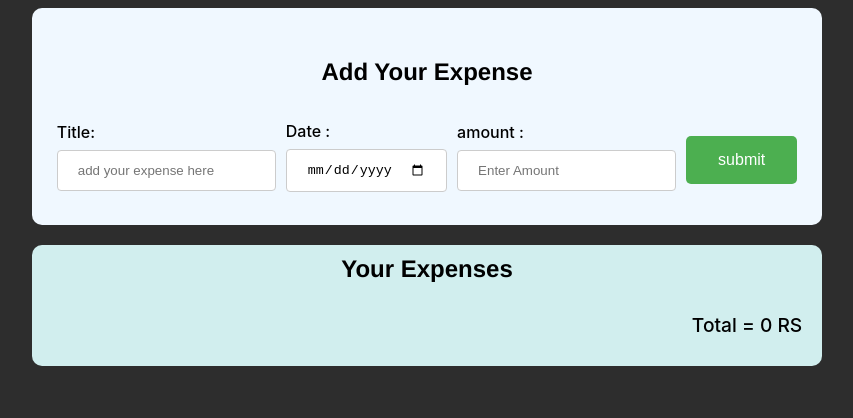
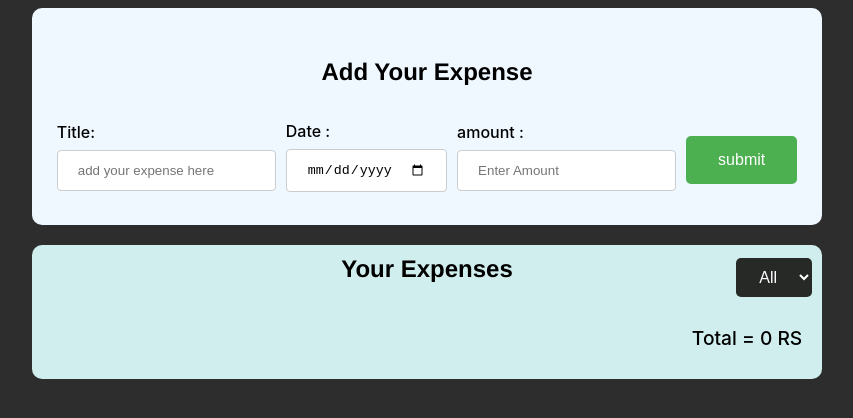
Before and after one commit to swasthikshetty10/React_JS, a React (Create React App) app in the folder learn_react_js/: page / in a window 1280 px wide. Shown: the top 418 px of the page, without its empty margins (213-1066 px from the left). Built offline with nearby package versions, Linux system fonts and the light colour scheme.

Commit message:
Expense Filter added

```diff
--- a/learn_react_js/src/Components/Expense/ExpenseForm.js
+++ b/learn_react_js/src/Components/Expense/ExpenseForm.js
@@ -19,7 +19,7 @@ function ExpenseForm(props) {
    // sending upwords from child to parent component
     const submitHandler = (event) => {
         event.preventDefault();
-        console.log(event)
+        // console.log(event)
         if(enteredExpense != "" && enteredAmount != ""){
             if (enteredDate === ""){
                 props.onSaveExpenseData( {...ExpenseData, date : new Date()})
--- a/learn_react_js/src/Components/Expense/ExpenseItems.js
+++ b/learn_react_js/src/Components/Expense/ExpenseItems.js
@@ -1,15 +1,54 @@
-import React from 'react'
+import React , {useState} from 'react'
 import ExpenseCard from './ExpenseCard'
 import './ExpenseList.css'
 function ExpenseItems(props) {
-    const total = 0
-    props.data.forEach(element => {
-        console.log(element)
-    });
+
+    const [total , setTotal] = useState(0)
+    const [toFilter , setFilter] = useState("0")
+
+    const FilterdComponent = ( ) => {
+        if(toFilter === "0"){
+            let totalsum = 0
+            props.data.forEach(element => {
+                totalsum += parseInt(element.amount)
+            });
+            setTotal(totalsum)
+            return <>
+            {props.data.map(items => <ExpenseCard data = {items}/>)}
+            </>
+        }
+        else {
+
+            let totalsum = 0
+            props.data.forEach(element => {
+
+                if( new Intl.DateTimeFormat('en', { year: 'numeric' }).format(element.date) == toFilter){
+                    totalsum += parseInt(element.amount)
+                }
+            });
+            setTotal(totalsum)
+            return <>
+            {props.data.map(items => new Intl.DateTimeFormat('en', { year: 'numeric' }).format(items.date) == toFilter && <ExpenseCard data = {items}/>)}
+            </>
+        }
+        return <><h3 style = {{textAlign : 'center' , color : 'red'}}>No Expense Found</h3></>
+    }
+
     return (
         <div className  = "ExpenseCards">
             <h2>Your Expenses</h2>
-            {  props.data.map(items => <ExpenseCard data = {items}/>) }
+            <div className = "Selector">
+            <select onChange = {(event) => {setFilter(event.target.value)}} id="filterout" name="carlist" form="carform">
+                <option value="0">All</option>
+                <option value="2021">2021</option>
+                <option value="2020">2020</option>
+                <option value="2019">2019</option>
+                <option value="2018">2018</option>
+                <option value="2018">2017</option>
+
+            </select>
+            </div>
+            <FilterdComponent/>
             <div className = "Total">
                 <p>Total =  {total} RS</p>
             </div>
--- a/learn_react_js/src/Components/Expense/ExpenseList.css
+++ b/learn_react_js/src/Components/Expense/ExpenseList.css
@@ -21,3 +21,24 @@
     text-align: end;
     padding-right: 20px;
 }
+
+.Selector {
+    display: flex;
+    padding: 10px;
+    justify-content: flex-end;
+    margin-top: -65px;
+}
+
+.Selector>select {
+    align-items: center;
+    background-color: #272927;
+    /* Green */
+    border: none;
+    color: white;
+    padding: 10px;
+    text-align: center;
+    text-decoration: none;
+    display: inline-block;
+    font-size: 16px;
+    border-radius: 5px;
+}
```
Also changed, not shown: learn_react_js/src/Components/Expense/ExpenseFilter.js (deleted, +0 -11 lines).
